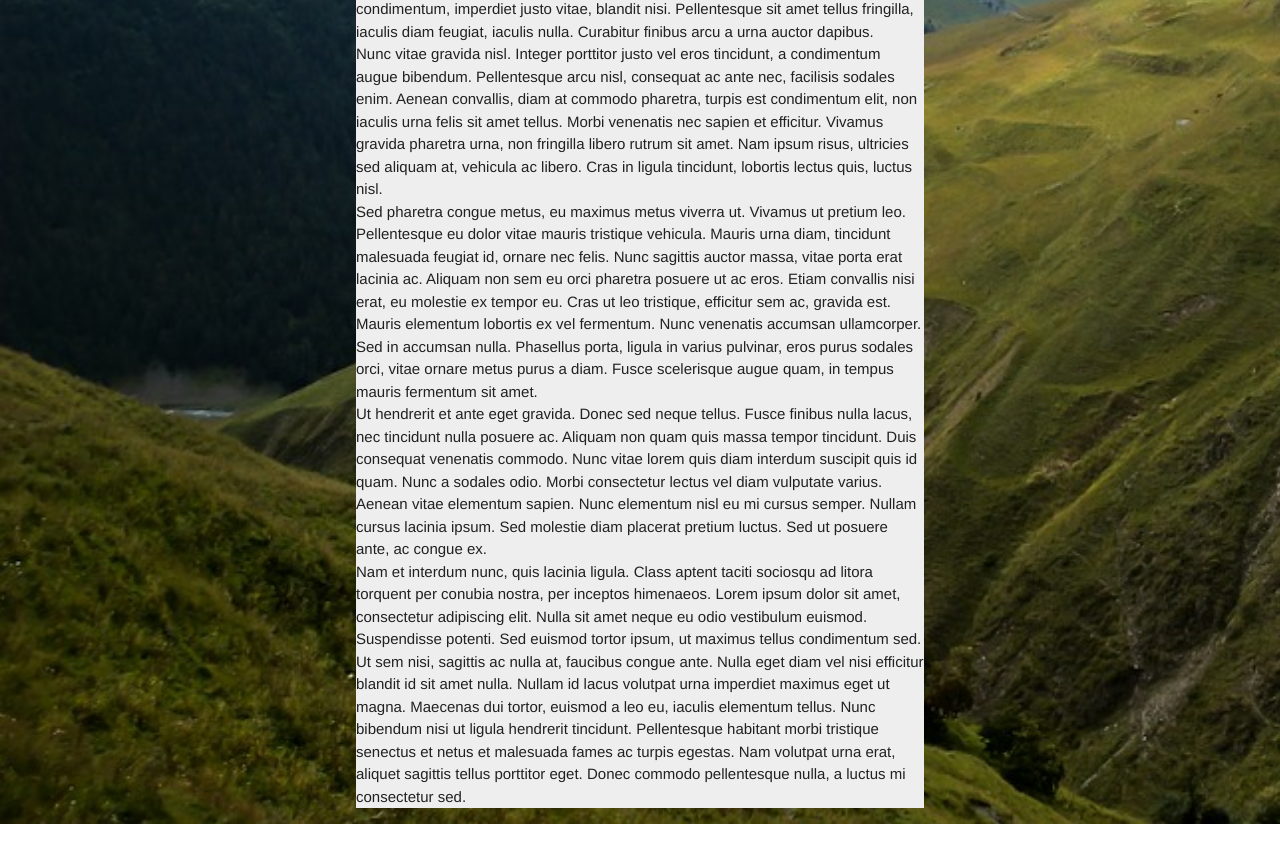
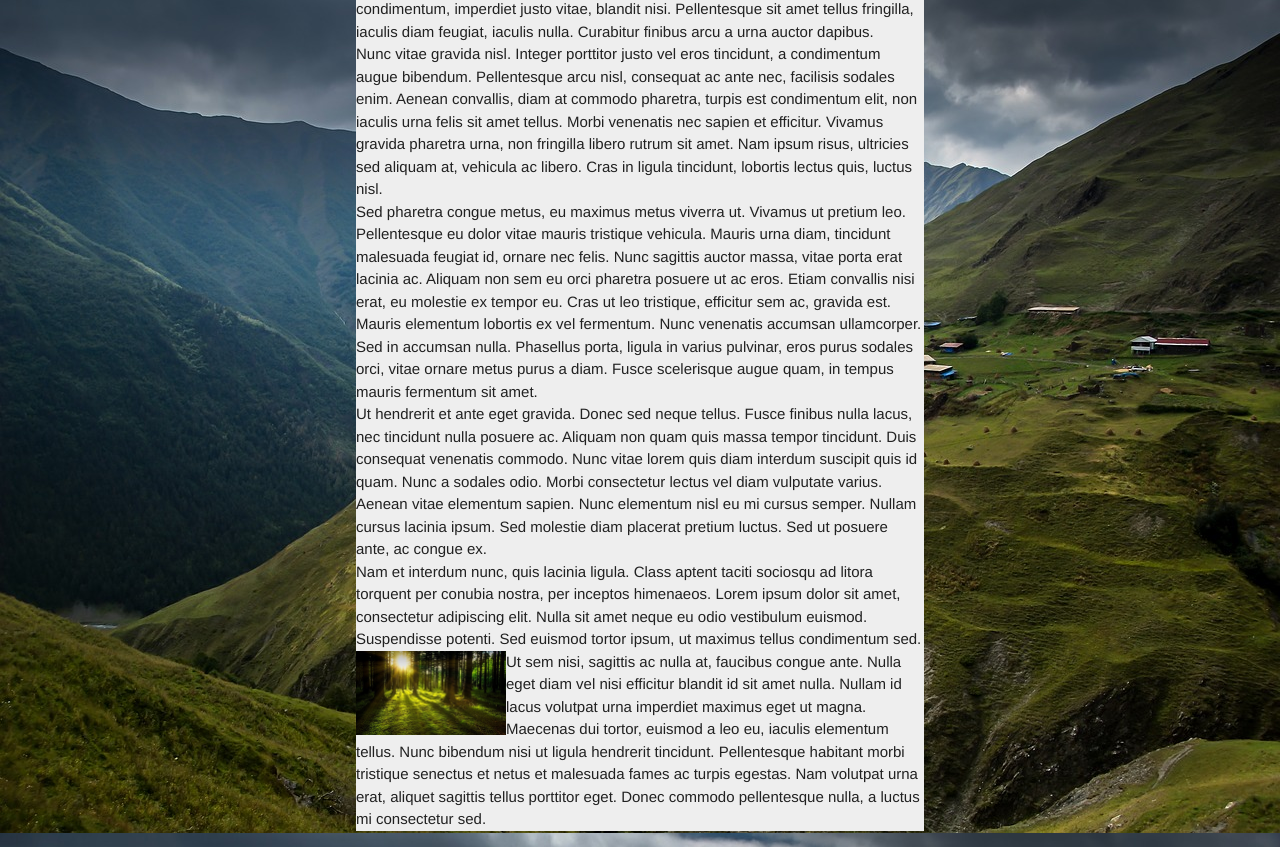
Before and after one commit to Joshv1782/Let-s-Learn-CSS, a plain HTML site: page index.html in a window 1280 px wide. Shown: the part 867-1714 px from the top of the page. Before the commit the page ends 1691 px from the top, so only its background shows below. Drawn offline with Linux system fonts and the light colour scheme.

Commit message:
adding picture to content box

```diff
--- a/css/main.css
+++ b/css/main.css
@@ -9,6 +9,8 @@ body {
     background-image: url("../img/mountain\ pic.jpg");
     background-size: cover; /* Cover the whole element. */
     background-repeat: no-repeat; /*Show one of the image, instead of unlimited titles. */
+    background-position: center; /* Can also be co-ordinates like: 50px  75px */
+    background-attachment: fixed;
 }
 h1 {
     font-family: "times New Roman", Georgia, 'Times New Roman', Times, serif;
@@ -61,6 +63,10 @@ p {
     background-color: #eeeeee;
 }
 
+#float-practice {
+    float: left;   /* moves the picture horizontally on its line */
+}
+
 /* Text meant only for screen readers. */
 .screen-reader-text {
     border: 0;
--- a/index.html
+++ b/index.html
@@ -69,7 +69,8 @@
         </p>
 
         <p>
-            Nam et interdum nunc, quis lacinia ligula. Class aptent taciti sociosqu ad litora torquent per conubia nostra, per inceptos himenaeos. Lorem ipsum dolor sit amet, consectetur adipiscing elit. Nulla sit amet neque eu odio vestibulum euismod. Suspendisse potenti. Sed euismod tortor ipsum, ut maximus tellus condimentum sed. Ut sem nisi, sagittis ac nulla at, faucibus congue ante. Nulla eget diam vel nisi efficitur blandit id sit amet nulla. Nullam id lacus volutpat urna imperdiet maximus eget ut magna. Maecenas dui tortor, euismod a leo eu, iaculis elementum tellus. Nunc bibendum nisi ut ligula hendrerit tincidunt. Pellentesque habitant morbi tristique senectus et netus et malesuada fames ac turpis egestas. Nam volutpat urna erat, aliquet sagittis tellus porttitor eget. Donec commodo pellentesque nulla, a luctus mi consectetur sed.
+            Nam et interdum nunc, quis lacinia ligula. Class aptent taciti sociosqu ad litora torquent per conubia nostra, per inceptos himenaeos. Lorem ipsum dolor sit amet, consectetur adipiscing elit. Nulla sit amet neque eu odio vestibulum euismod. Suspendisse potenti. Sed euismod tortor ipsum, ut maximus tellus condimentum sed. Ut sem nisi, sagittis ac nulla at, faucibus congue ante. <img id="float-practice" src="./img/forest.jpg" alt="A scene depicting a forest." title="forest"
+            width="150"> Nulla eget diam vel nisi efficitur blandit id sit amet nulla. Nullam id lacus volutpat urna imperdiet maximus eget ut magna. Maecenas dui tortor, euismod a leo eu, iaculis elementum tellus. Nunc bibendum nisi ut ligula hendrerit tincidunt. Pellentesque habitant morbi tristique senectus et netus et malesuada fames ac turpis egestas. Nam volutpat urna erat, aliquet sagittis tellus porttitor eget. Donec commodo pellentesque nulla, a luctus mi consectetur sed.
         </p>
     </article>
     </body>
```
Also changed, not shown: img/forest.jpg (added).
